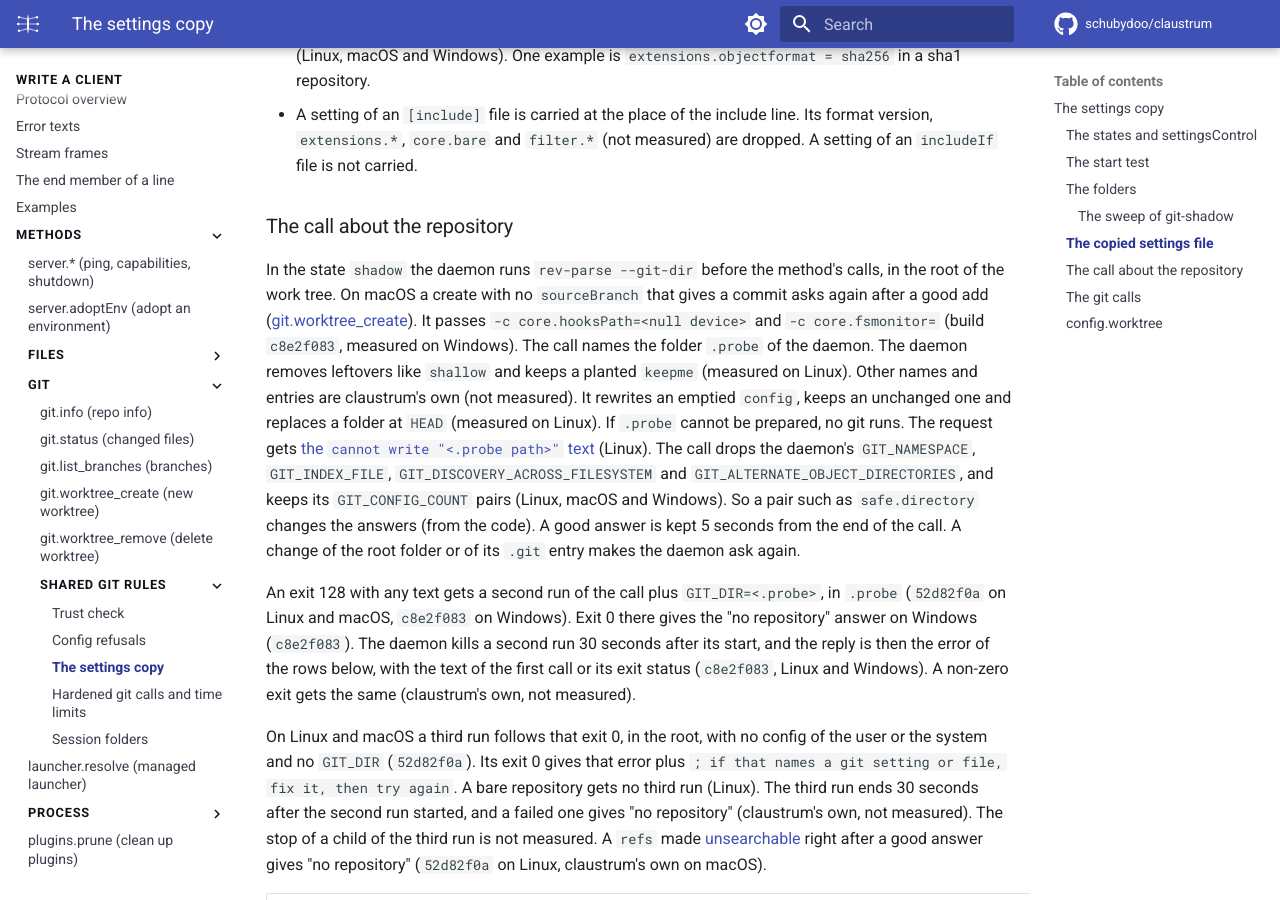
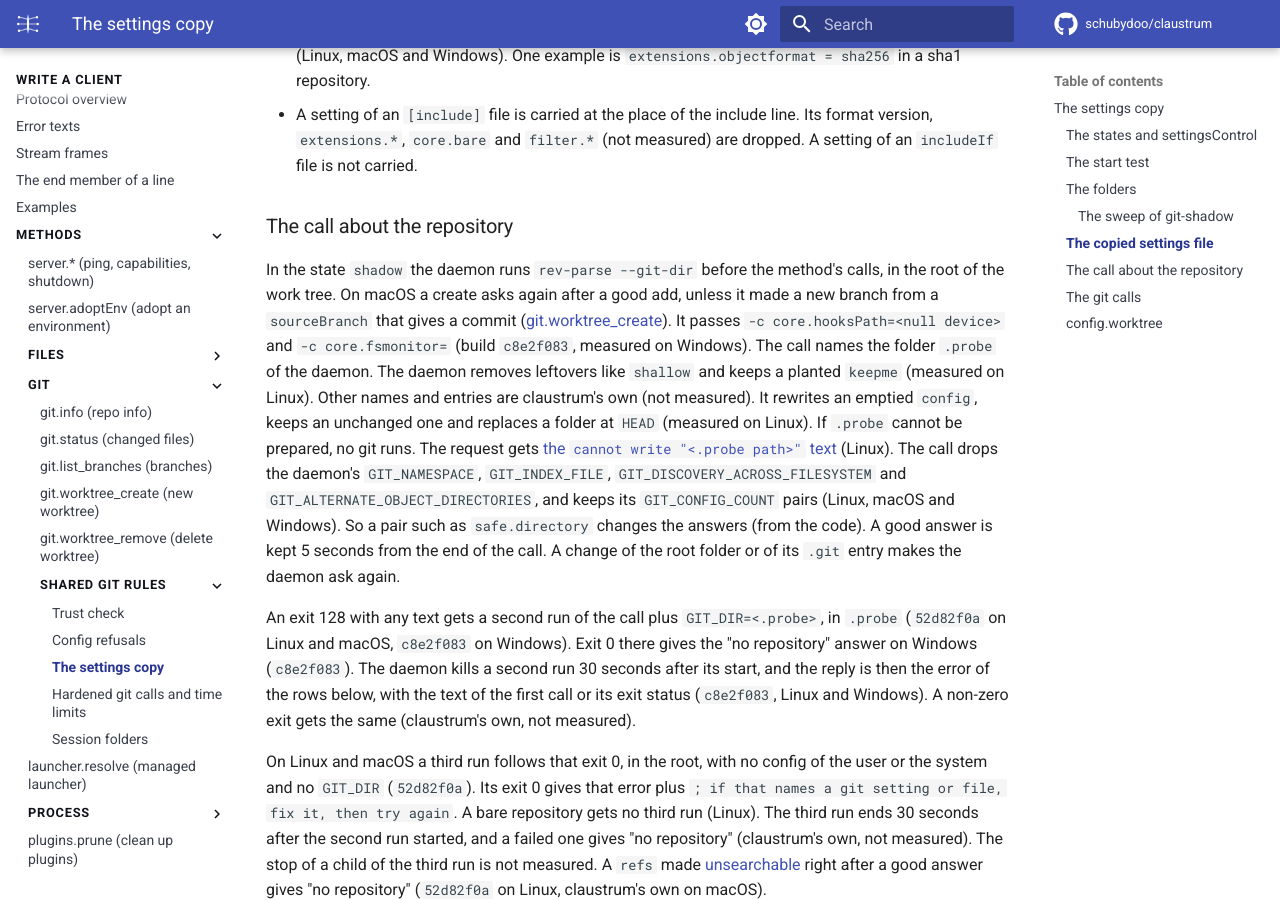
Before and after one commit to schubydoo/claustrum, an MkDocs documentation site: the page built from docs/protocol/git-rules-settings-copy.md, in a window 1280 px wide and 900 px high, scrolled down 6938 px. Built offline with MkDocs 1.6.1 and Material for MkDocs 9.7.7, drawn with Linux system fonts in a browser that asks for light colours; comment, search, counter and statistics services are not loaded.

Commit message:
docs(git): scope the macOS call after the add to a -b add from a sourceBranch
An attach add still asks again, so only a new branch from a sourceBranch
that gives a commit makes no call after the add.

Co-Authored-By: Claude Opus 5.5 <noreply@anthropic.com>

```diff
--- a/docs/protocol/git-rules-settings-copy.md
+++ b/docs/protocol/git-rules-settings-copy.md
@@ -234,7 +234,7 @@ blocks of rewritten URLs. The file ends with
 ### The call about the repository
 
 In the state `shadow` the daemon runs `rev-parse --git-dir` before the method's
-calls, in the root of the work tree. On macOS a create with no `sourceBranch` that gives a commit asks again after a good add ([git.worktree_create](git-worktree-create.md#add-and-checkout-failures)). It passes `-c core.hooksPath=<null device>`
+calls, in the root of the work tree. On macOS a create asks again after a good add, unless it made a new branch from a `sourceBranch` that gives a commit ([git.worktree_create](git-worktree-create.md#add-and-checkout-failures)). It passes `-c core.hooksPath=<null device>`
 and `-c core.fsmonitor=` (build `c8e2f083`, measured on Windows). The call names
 the folder `.probe` of the daemon. The daemon removes leftovers like
 `shallow` and keeps a planted `keepme` (measured on Linux). Other names and
```
Also changed, not shown: docs/protocol/git-worktree-create.md (+1 -1 lines), 1 other file.
